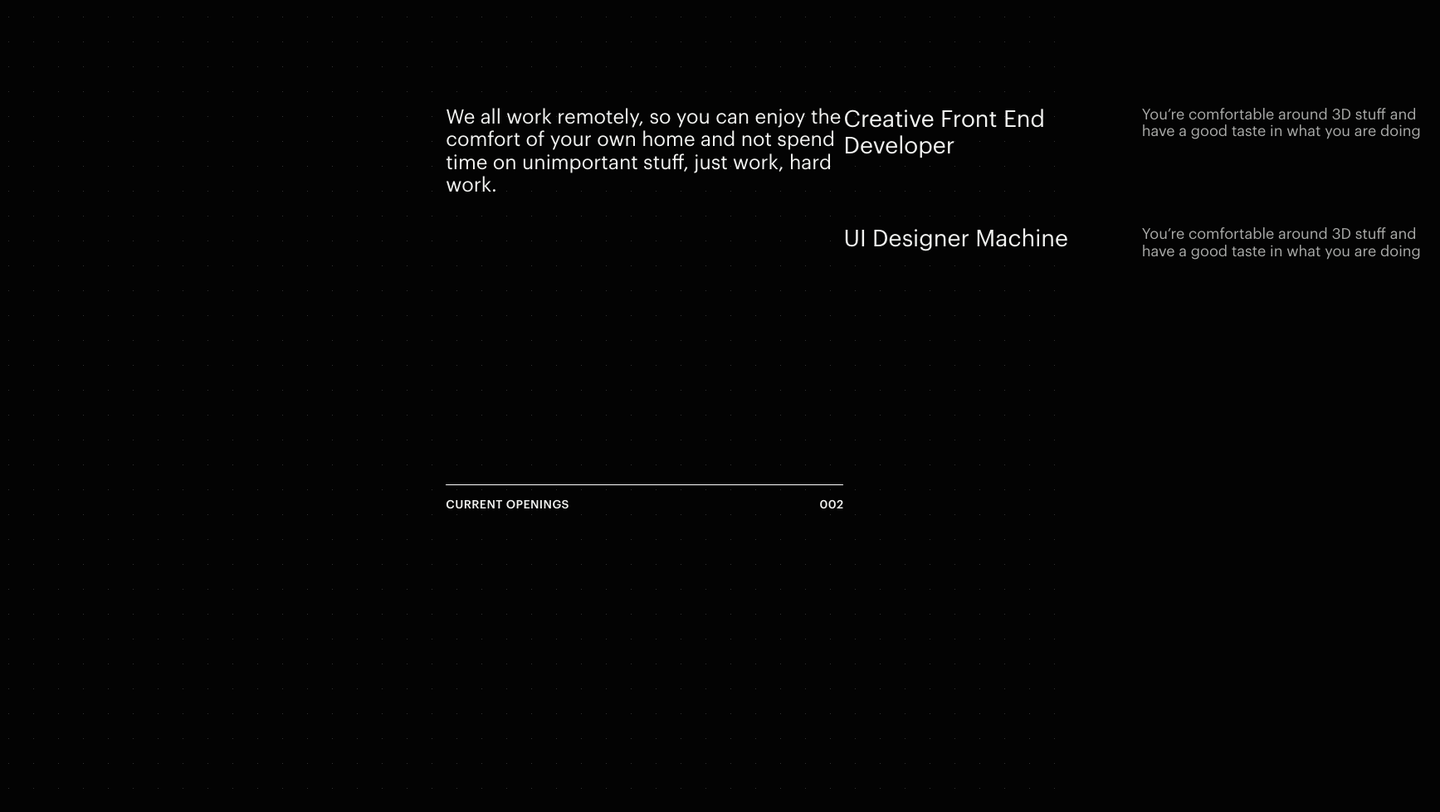
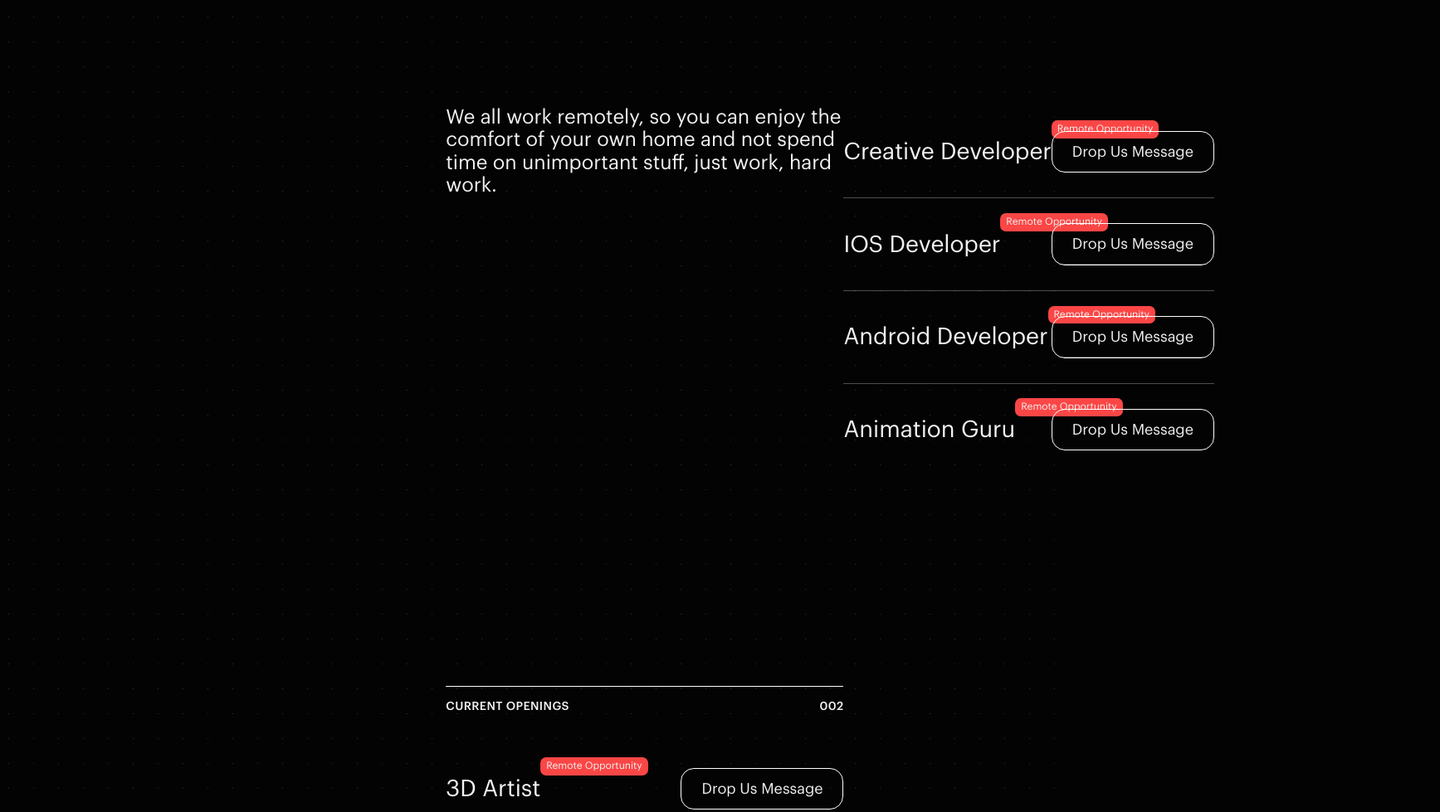
Before and after one commit to mard-one/moonsight, a Gatsby site: page /career in a window 1280 px wide. Shown: the part 1780-2759 px from the top of the page at 83% size, 1735 px wide, since content can reach past the window. Built offline with nearby package versions, Linux system fonts and the light colour scheme; Gatsby itself is replaced by a stand-in of ours; a web font is replaced by a local one.

Commit message:
Careers page simplified

```diff
--- a/src/pages/career.js
+++ b/src/pages/career.js
@@ -15,24 +15,30 @@ import SpiralBallFirst from "../components/shapes/spiralBallFirst"
 import SpiralBallSecond from "../components/shapes/spiralBallSecond"
 import SpikeCareers from "../components/shapes/spikeCareers"
 import RingCareers from "../components/shapes/ringCareers"
+import Button from "../components/button"
 
 export const StyledCurrentOpening = styled.div`
-  margin-bottom: 80px;
-  display: grid;
-  grid-template-columns: 1fr 1fr;
-  & img {
-    display: none;
+  padding: 30px 0;
+  border-bottom: 1px solid rgba(255, 255, 255, 0.3);
+  &:last-of-type {
+    border-bottom: 0;
   }
   ${props => props.theme.breakpoints.down("xs")} {
-    grid-template-columns: 1fr 20px;
     margin-bottom: 0;
     padding: 27px 0;
-    border-bottom: 1px solid rgba(255, 255, 255, 0.3);
     & img {
-      display: initial;
       margin-top: 8px;
     }
   }
+`
+const Badge = styled.span`
+  position: absolute;
+  padding: 4px 7px;
+  border-radius: 7px;
+  font-size: 12px;
+  line-height: 1.15;
+  color: #f2f3f1;
+  white-space: nowrap;
 `
 
 const StyledRayWrapper = styled.div`
@@ -162,48 +168,89 @@ const StyledSpiralBallSecond = styled(SpiralBallSecond)`
   }
 `
 
-const CurrentOpening = ({ type, children, linkTo }) => {
+const CurrentOpening = ({ remote = true, children, linkTo }) => {
   return (
     <StyledCurrentOpening>
-      <Link to={linkTo}>
-        <Typography variant="body1" style={{ fontSize: "1.75rem" }}>
-          {type}
-        </Typography>
-      </Link>
       <Hidden xsDown implementation="css">
-        <Typography
-          variant="body1"
-          style={{ fontSize: "1.125rem", color: "rgba(242, 243, 241, 0.7)" }}
+        <div
+          style={{
+            display: "flex",
+            justifyContent: "space-between",
+            alignItems: "center",
+          }}
         >
-          {children}
-        </Typography>
+          <Typography
+            variant="body1"
+            style={{ fontSize: "1.75rem", position: "relative" }}
+          >
+            {children}
+            {remote ? (
+              <Badge
+                style={{ background: "#FB4646", bottom: "100%", left: "100%" }}
+              >
+                Remote Opportunity
+              </Badge>
+            ) : (
+              <></>
+            )}
+          </Typography>
+          <Button as="a" href="mailto:hello@moonsight.com" target="_newtab">
+            Drop Us Message
+          </Button>
+        </div>
       </Hidden>
-      <img src={ArrowRight} alt="details" />
+      <Hidden smUp implementation="css">
+        <a
+          href="mailto:hello@moonsight.com"
+          target="_newtab"
+          style={{
+            display: "flex",
+            justifyContent: "space-between",
+            alignItems: "center",
+          }}
+        >
+          <Typography
+            variant="body1"
+            style={{ fontSize: "1.75rem", position: "relative" }}
+          >
+            {children}
+          </Typography>
+          <img src={ArrowRight} alt="details" />
+        </a>
+      </Hidden>
     </StyledCurrentOpening>
   )
 }
 
 const Career = () => {
-  const data = useStaticQuery(graphql`
-    query {
-      allFile(filter: { sourceInstanceName: { eq: "career" } }) {
-        edges {
-          node {
-            childMdx {
-              fields {
-                slug
-              }
-              frontmatter {
-                title
-                shortDesc
-              }
-            }
-          }
-        }
-      }
-    }
-  `)
-  const openPositions = data.allFile.edges
+  // const data = useStaticQuery(graphql`
+  //   query {
+  //     allFile(filter: { sourceInstanceName: { eq: "career" } }) {
+  //       edges {
+  //         node {
+  //           childMdx {
+  //             fields {
+  //               slug
+  //             }
+  //             frontmatter {
+  //               title
+  //               shortDesc
+  //             }
+  //           }
+  //         }
+  //       }
+  //     }
+  //   }
+  // `)
+  // const openPositions = data.allFile.edges
+  const openPositions = [
+    "3D Artist",
+    "UX Researcher",
+    "Creative Developer",
+    "IOS Developer",
+    "Android Developer",
+    "Animation Guru",
+  ]
   return (
     <Layout ctaText="Mind joing Superstar Family? Let’s get to work. ">
       <Grid container>
@@ -252,19 +299,10 @@ const Career = () => {
               leftText="Current Openings"
               middleText=""
               rightText="002"
-              style={{ marginBottom: 60 }}
+              style={{ marginBottom: 20 }}
             />
-            {openPositions.map(({ node: { childMdx } = {} }) => {
-              const { title, shortDesc } = childMdx.frontmatter
-              return (
-                <CurrentOpening
-                  key={childMdx.fields.slug}
-                  type={title}
-                  linkTo={childMdx.fields.slug}
-                >
-                  {shortDesc}
-                </CurrentOpening>
-              )
+            {openPositions.map(position => {
+              return <CurrentOpening key={position}>{position}</CurrentOpening>
             })}
           </Grid>
         </Grid>
```
